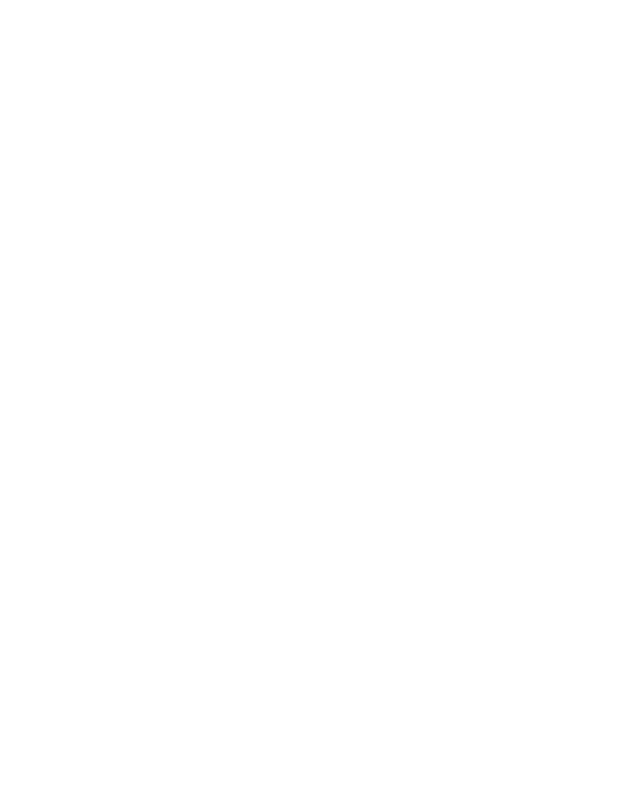
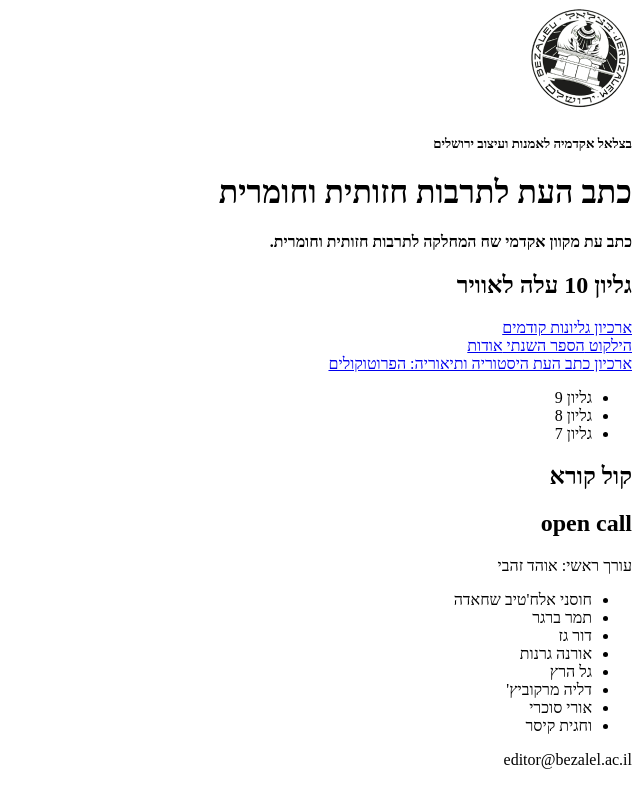
Before and after one commit to Matans94/bezalel-journal, a plain HTML site: page main.html in a window 1280 px wide. Shown: the whole page, without its empty margins (640-1280 px from the left). Drawn offline with Linux system fonts and the light colour scheme.

Commit message:
build skeleton for main page

```diff
--- a/main.html
+++ b/main.html
@@ -1,10 +1,89 @@
 <!DOCTYPE html>
-<html lang="en">
+<html dir="rtl" lang='he'>
 <head>
     <meta charset="UTF-8">
-    <title>Title</title>
+    <title>main-page</title>
 </head>
 <body>
 
+<div class="wrapper">
+    <div class="header">
+        <img alt="bezalel-logo" src="images/bezalel-logo.png">
+
+        <h5 class="bezalel-header">בצלאל אקדמיה לאמנות ועיצוב ירושלים</h5>
+        <h1 class="journal-header">כתב העת לתרבות חזותית וחומרית</h1>
+    </div>
+    <div class="small-eplain">
+        <h4>כתב עת מקוון אקדמי שח המחלקה לתרבות חזותית וחומרית.</h4>
+    </div>
+
+    <div class="main-content">
+
+        <h2>
+            גליון 10
+            <span class="small-comment">עלה לאוויר</span>
+        </h2>
+
+        <div class="main-nav">
+            <a href="#">
+                ארכיון גליונות קודמים
+            </a>
+            <div class="main-nav-one-line"><a href="#">
+                הילקוט
+            </a>
+                <a href="#">
+                    הספר השנתי
+                </a>
+                <a href="#">
+                    אודות
+                </a>
+            </div>
+            <a href="#">
+                ארכיון כתב העת היסטוריה ותיאוריה: הפרוטוקולים
+            </a>
+        </div>
+
+        <div class="main-past-journals">
+            <ul>
+                <li>גליון 9</li>
+                <li>גליון 8</li>
+                <li>גליון 7</li>
+            </ul>
+        </div>
+
+        <div class="float-open-call">
+            <h2 class="open-call-heb">קול קורא</h2>
+            <h2 class="open-call-en">open call</h2>
+        </div>
+
+
+        <div class="main-page-line"></div>
+
+
+        <div class="main-footer">
+            <p class="credits">
+                <span>עורך ראשי: </span>
+                אוהד זהבי
+            </p>
+            <ul class="credits-list">
+                <li class="credits">חוסני אלח'טיב שחאדה</li>
+                <li class="credits">תמר ברגר</li>
+                <li class="credits">דור גז</li>
+                <li class="credits">אורנה גרנות</li>
+                <li class="credits">גל הרץ</li>
+                <li class="credits">דליה מרקוביץ'</li>
+                <li class="credits">אורי סוכרי</li>
+                <li class="credits">וחגית קיסר</li>
+            </ul>
+
+            <p class="footer-mail">
+                editor@bezalel.ac.il
+            </p>
+
+        </div>
+    </div>
+
+</div>
+
 </body>
 </html>
--- a/styles.css
+++ b/styles.css
@@ -0,0 +1,26 @@
+/* Meir's Classic CSS Reset */
+
+*, *:before, *:after {
+    box-sizing: border-box; /* Prevent padding from enlarging elements */
+}
+
+* {
+    margin: 0; /* Remove extra margin from everything (body, headings, etc...) */
+}
+
+img {
+    max-width: 100%; /* Don't let images be more than their container's width */
+}
+
+p, h1, h2, h3, h4, h5, h6 {
+    overflow-wrap: break-word; /* Break long words in headings & paragraphs */
+}
+
+ul { /* Don't style unordered lists (good for nav menus!) */
+    padding: 0;
+    list-style: none;
+}
+
+a { /* No blue links! */
+    color: inherit;
+}
```
Also changed, not shown: fonts/Didone-BigText.otf (added), fonts/Didone-Display.otf (added), fonts/Didone-Interpolation50.otf (added), fonts/Didone-SubHeader.otf (added), fonts/Didone-Text.otf (added), images/bezalel-logo.png (added).
